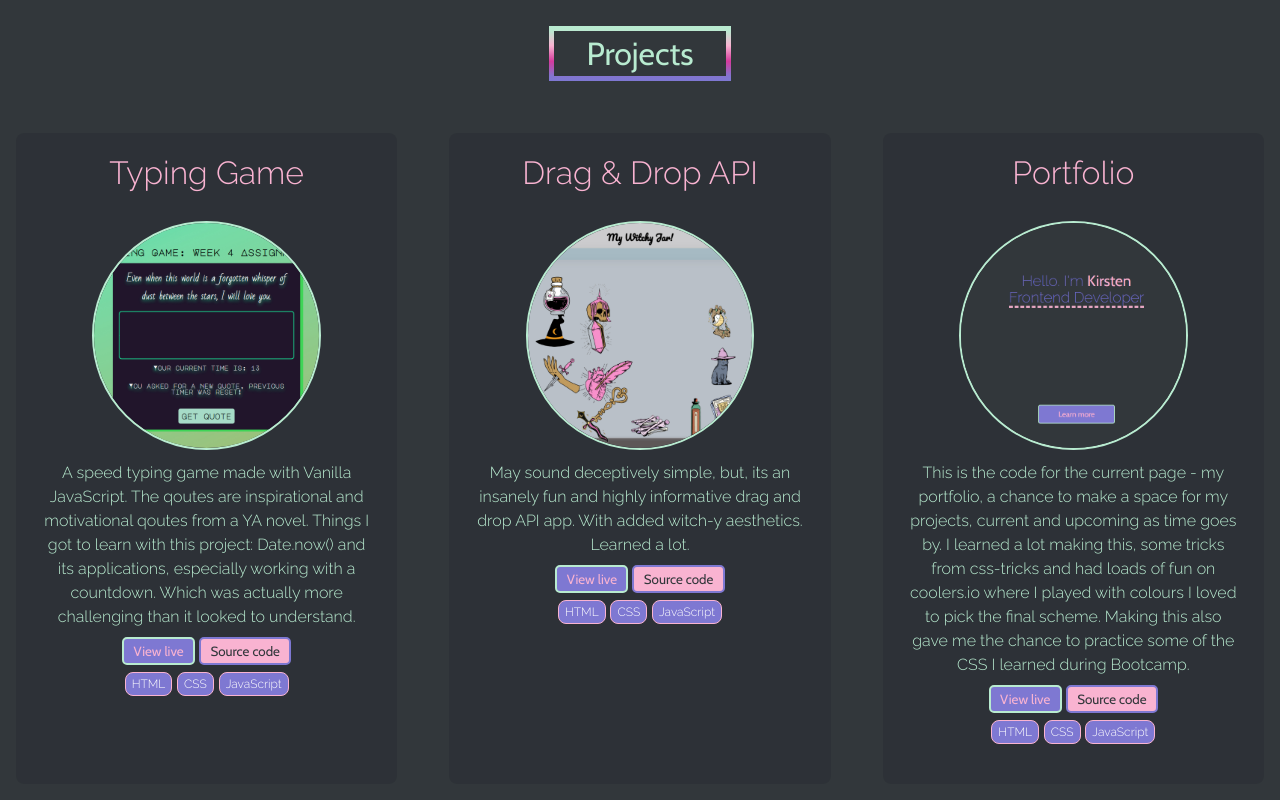
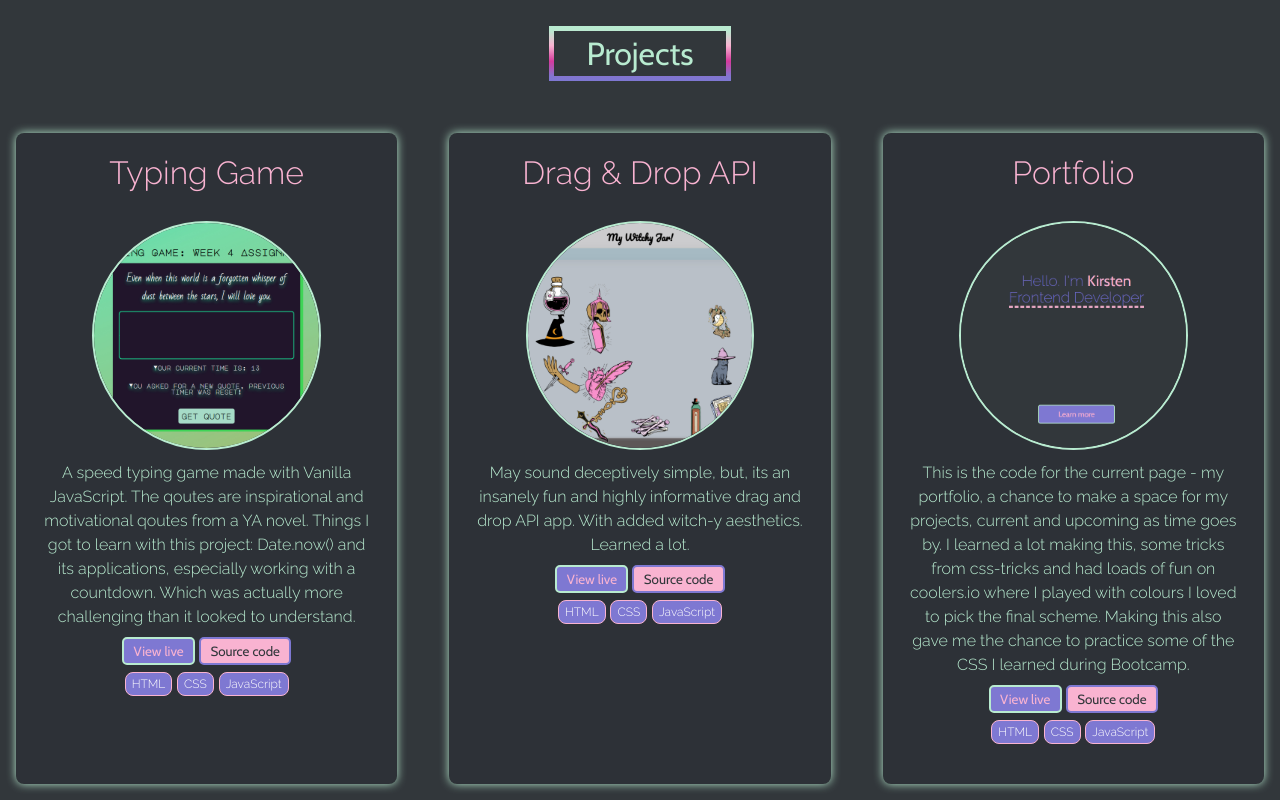
Before and after one commit to ofthewildfire/portfolio, a plain HTML site: page index.html in a window 1280 px wide. Shown: the part 1400-2200 px from the top of the page. Drawn offline with nearby package versions, Linux system fonts and the light colour scheme.

Commit message:
added box-shadow

```diff
--- a/style.css
+++ b/style.css
@@ -171,6 +171,7 @@ grid-column-end: -1;
   padding-bottom: 2.5em;
   background: rgba(0, 0, 22, 0.1);
   margin: 0 1em;
+  box-shadow: 0px 0px 10px var(--mint);
 }
 
 .project-title {
```
